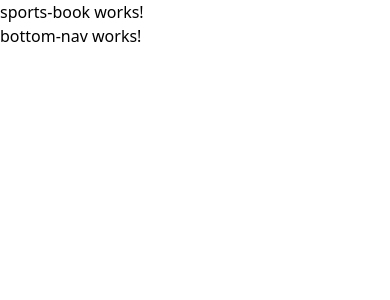
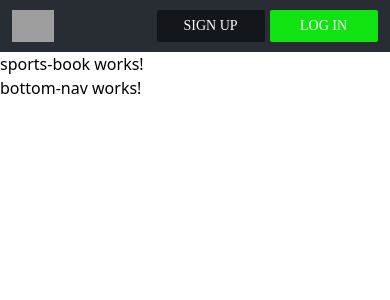
Before and after one commit to faizan99904/FlashExch, an Angular app: page / in a window 390 px wide. Shown: the top 300 px of the page. Built offline with nearby package versions, Linux system fonts and the light colour scheme; grey boxes are pictures that could not be loaded.

Commit message:
mobile header done

```diff
--- a/src/shared/header/header.component.css
+++ b/src/shared/header/header.component.css
@@ -0,0 +1,92 @@
+header {
+  position: relative;
+  height: 52px;
+}
+
+header .content {
+  position: fixed;
+  left: 0;
+  top: 0;
+  width: 100%;
+  height: 52px;
+  line-height: 52px;
+  background: #272d33;
+  display: flex;
+  -ms-flex-align: center;
+  align-items: center;
+  -ms-flex-pack: justify;
+  justify-content: space-between;
+  z-index: 99;
+  padding: 0 12.4872px;
+  box-sizing: border-box;
+  transition: 0.2s ease;
+}
+
+header .content .logo-area {
+  display: -webkit-box;
+  display: flex;
+  -webkit-box-align: center;
+  align-items: center;
+}
+
+header .content .logo {
+  float: left;
+  text-align: center;
+  box-sizing: border-box;
+  margin-right: auto;
+}
+
+header .content .logo img {
+  height: 8vw;
+  max-width: 26vw;
+}
+
+a img {
+  vertical-align: middle;
+}
+
+header .content #not-authorized.visible {
+  display: -webkit-box;
+  display: flex;
+  gap: 5px;
+}
+
+header .content #not-authorized .btn {
+  height: 32px;
+  font-size: 14px;
+  min-width: 108px;
+  padding: 0 2px;
+  width: 100%;
+  overflow: hidden;
+  text-overflow: ellipsis;
+  white-space: nowrap;
+  text-align: center;
+  border-radius: 2px;
+  font-family: Kanit-Medium;
+  text-transform: uppercase;
+  color: #fff;
+}
+
+header .content #not-authorized .btn.registration {
+  background: #13161b;
+}
+
+.btn {
+  position: relative;
+  line-height: normal;
+  border: 0;
+  outline: 0;
+  box-sizing: border-box;
+  display: flex;
+  -webkit-box-align: center;
+  -ms-flex-align: center;
+  align-items: center;
+  -webkit-box-pack: center;
+  justify-content: center;
+  user-select: none;
+  transition: 0.2s ease;
+}
+
+header .content #not-authorized .btn.login {
+    background: #11e311;
+}
--- a/src/shared/header/header.component.html
+++ b/src/shared/header/header.component.html
@@ -1,8 +1,8 @@
-<!-- <header>
+<header>
     <div class="content">
         <div class="logo-area">
             <div class="logo"><a href="/en/"><img src="https://static.inpcdn.com/112,1c3cd62c481703.webp"></a></div>
-            <div class="authorized-content">
+            <!-- <div class="authorized-content">
                 <ul>
                     <li class="gifts"><a href="/en/account/freespins"><img src="/assets/images/gifts.png?v2" alt="">
                             <div class="count"></div>
@@ -12,9 +12,9 @@
                             <div class="notifications-count"></div>
                         </a></li>
                 </ul>
-            </div>
+            </div> -->
         </div>
-        <label class="lang"><select name="lang">
+        <!-- <label class="lang"><select name="lang">
                 <option value="br" text_key="LANGUAGE__BR">BR</option>
 
                 <option value="es" text_key="LANGUAGE__ES">ES</option>
@@ -31,19 +31,20 @@
 
                 <option value="ru" text_key="LANGUAGE__RU">RU</option>
             </select>
-        </label>
-        <div id="authorized">
+        </label> -->
+        <!-- <div id="authorized">
             <div class="user-info"><a class="balance"><span class="amount"></span> <span class="currency"></span> </a><a
-                    class="deposit-money"><img src="/assets/images/header/deposit-money.svg" alt="deposit"
+                    class="deposit-money">
+                    <img src="/assets/images/header/deposit-money.svg" alt="deposit"
                         style="height: 18px;"> </a>
             </div>
             <a class="user-icon">
                 <span class="material-icons icon">person</span>
             </a>
-        </div>
+        </div> -->
         <div id="not-authorized" class="visible"><a href="/en/" class="btn registration open-registration-popup"
                 text_key="LOGIN__SIGNUP">Sign Up</a> <a href="/en/static/login" class="btn login open-login-popup"
                 text_key="LOGIN__LOGIN">Log
                 In</a></div>
     </div>
-</header> -->
+</header>
```
